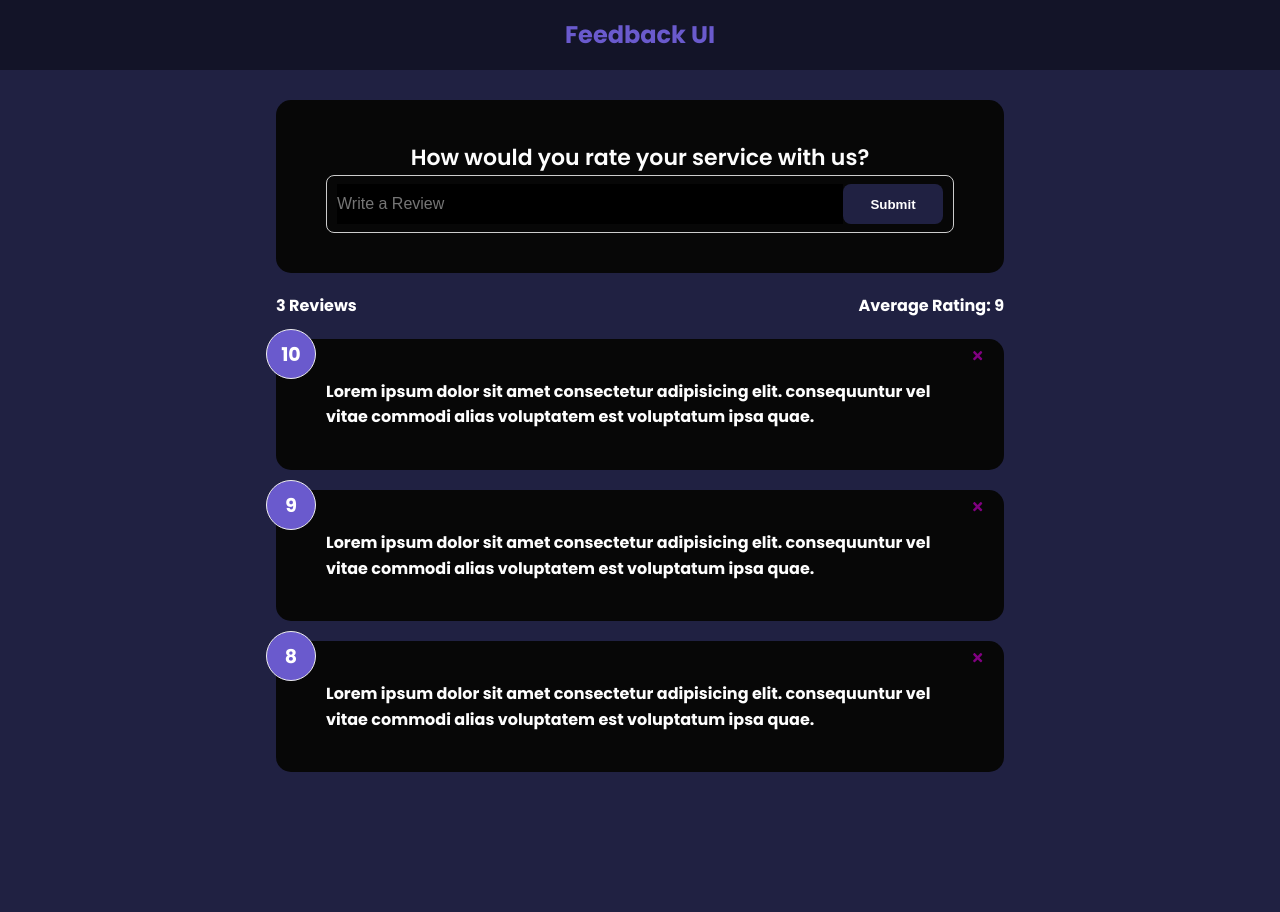
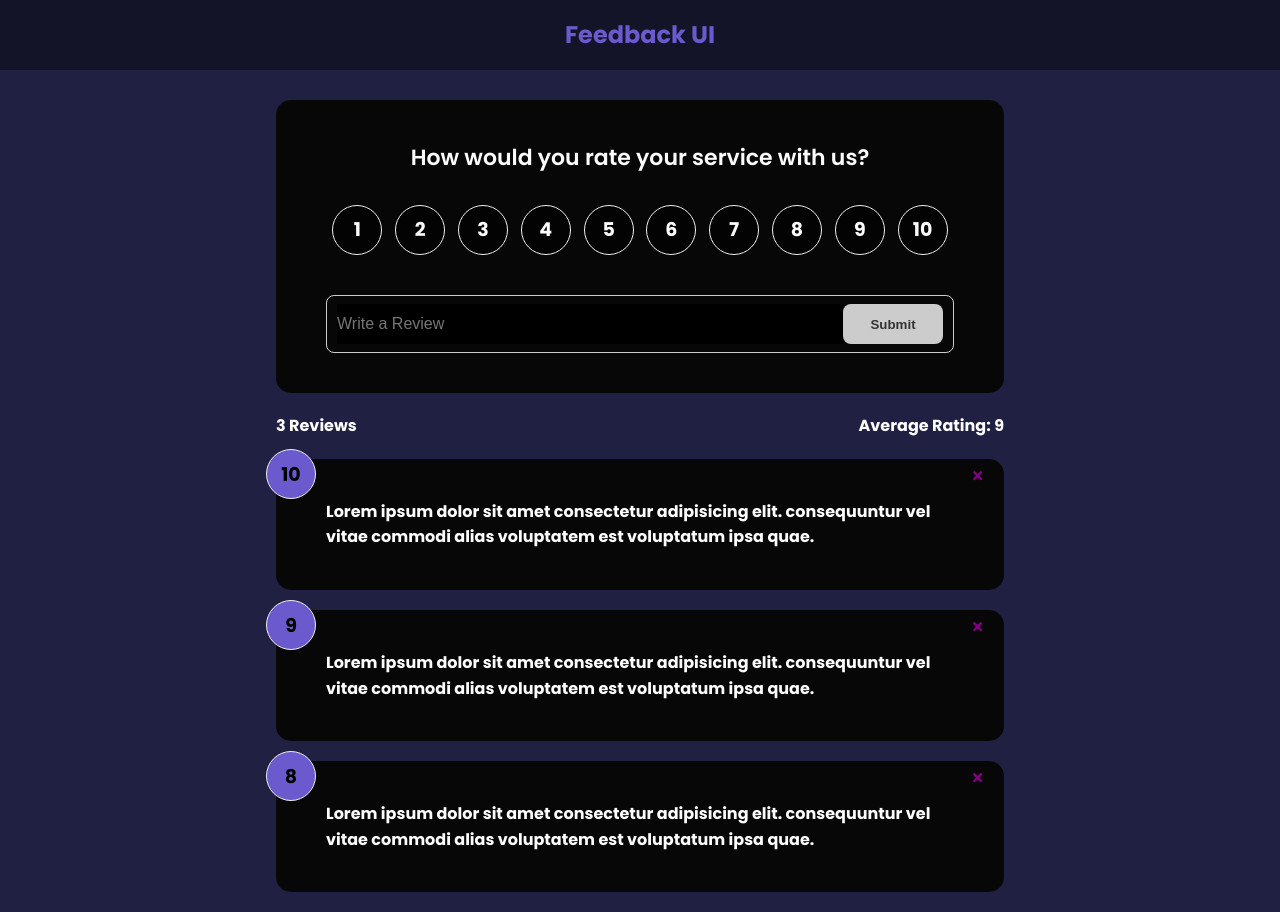
Before and after one commit to msalerno93/RatingFeedbackUI, a React (Create React App) app: page / in a window 1280 px wide. Before the commit the page ends 800 px from the top, so only its background shows below. Built offline with nearby package versions, Linux system fonts and the light colour scheme.

Commit message:
added animation to feedback list

```diff
--- a/package.json
+++ b/package.json
@@ -6,10 +6,12 @@
     "@testing-library/jest-dom": "^5.16.2",
     "@testing-library/react": "^12.1.3",
     "@testing-library/user-event": "^13.5.0",
+    "framer-motion": "^4.1.17",
     "react": "^17.0.2",
     "react-dom": "^17.0.2",
     "react-icons": "^4.3.1",
     "react-scripts": "5.0.0",
+    "uuid": "^8.3.2",
     "web-vitals": "^2.1.4"
   },
   "scripts": {
--- a/src/App.js
+++ b/src/App.js
@@ -1,3 +1,4 @@
+import { v4 as uuidv4 } from 'uuid'
 import { useState } from 'react'
 import Header from "./components/Header"
 import FeedbackList from './components/FeedbackList'
@@ -10,6 +11,11 @@
 
     const [feedback, setFeedback] = useState(FeedbackData)
 
+    const addFeedback = (newFeedback) => {
+        newFeedback.id = uuidv4()
+        setFeedback([newFeedback, ...feedback])
+    }
+
     const deleteFeedback = (id) => {
         if(window.confirm('Are you sure you want to delete this?')) {
             setFeedback(feedback.filter((item) => item.id !== id))
@@ -20,7 +26,7 @@
         <>
             <Header />
             <div className="container">
-                <FeedbackForm />
+                <FeedbackForm handleAdd={addFeedback}/>
                 <FeedbackStats feedback={feedback}/>
                 <FeedbackList feedback={feedback}
                 handleDelete={deleteFeedback}/>
--- a/src/components/FeedbackForm.jsx
+++ b/src/components/FeedbackForm.jsx
@@ -1,19 +1,49 @@
 import { useState } from "react"
 import Card from "./shared/Card"
 import Button from "./shared/Button"
+import RatingSelect from "./RatingSelect"
 
-function FeedbackForm() {
+function FeedbackForm({handleAdd}) {
 
     const [text, setText] = useState('')
+    const [rating, setRating] = useState(10)
+    const [btnDisabled, setBtnDisabled] = useState(true)
+    const [message, setMessage] = useState('')
 
     const handleTextChange = (e) => {
-        setText(e.target.value);
+        if(text === ''){
+            setBtnDisabled(true)
+            setMessage(null)
+        }
+        else if(text !== '' && text.trim().length <= 10){
+            setBtnDisabled(true)
+            setMessage('Text Must Be Atleast 10 Characters')
+        }
+        else {
+            setMessage(null)
+            setBtnDisabled(false)
+        }
+        setText(e.target.value)
+    }
+
+    const handleSubmit = (e) => {
+        e.preventDefault()
+        if(text.trim().length > 10) {
+            const newFeedback = {
+                text: text,
+                rating: rating
+            }
+            handleAdd(newFeedback)
+
+            setText('')
+        }
     }
 
   return (
     <Card>
-        <form>
+        <form onSubmit={handleSubmit}>
             <h2>How would you rate your service with us?</h2>
+            <RatingSelect select={(rating) => setRating(rating)} />
             <div className="input-group">
 
                 <input onChange={handleTextChange} value={text} type="text"
@@ -21,10 +51,10 @@
                 style={{backgroundColor: "black", color: "white"}}
                 />
 
-                <Button type="submit">Submit
+                <Button type="submit" isDisabled={btnDisabled}>Submit
                 </Button>
-
             </div>
+            {message && <div className="message" style={{color: "white"}}>{message}</div>}
         </form>
     </Card>
   )
--- a/src/components/FeedbackList.jsx
+++ b/src/components/FeedbackList.jsx
@@ -1,3 +1,4 @@
+import { motion, AnimatePresence } from 'framer-motion'
 import FeedbackItem from "./FeedbackItem"
 
 function FeedbackList({ feedback, handleDelete }) {
@@ -8,11 +9,20 @@
 
     return (
       <div className="feedback-list">
+        <AnimatePresence>
           {feedback.map((item) => (
+            <motion.div
+              key={item.id}
+              initial={{opacity: 0}}
+              animate={{opacity: 1}}
+              exit={{opacity: 0}}
+              >
                 <FeedbackItem key={item.id} item={item}
                 handleDelete={handleDelete}
                 />
+            </motion.div>
             ))}
+        </AnimatePresence>
       </div>
     )
 }
--- /dev/null
+++ b/src/components/RatingSelect.jsx
@@ -0,0 +1,32 @@
+function RatingSelect({ select, selected }) {
+    // NOTE: We don't need local state here as it's a duplicate of parent state
+    // also no real need for useEffect or context
+    // useEffect(() => {
+    //   select(feedbackEdit.item.rating)
+    // }, [feedbackEdit])
+
+    const handleChange = (e) => {
+      select(+e.currentTarget.value)
+    }
+
+    // NOTE: simplified with iteration
+    return (
+      <ul className='rating'>
+        {Array.from({ length: 10 }, (_, i) => (
+          <li key={`rating-${i + 1}`}>
+            <input
+              type='radio'
+              id={`num${i + 1}`}
+              name='rating'
+              value={i + 1}
+              onChange={handleChange}
+              checked={selected === i + 1}
+            />
+            <label htmlFor={`num${i + 1}`}>{i + 1}</label>
+          </li>
+        ))}
+      </ul>
+    )
+  }
+
+  export default RatingSelect
--- a/src/index.css
+++ b/src/index.css
@@ -64,7 +64,7 @@
 .rating li,
 .num-display {
   position: relative;
-  background: #f4f4f4;
+  background: #030303;
   width: 50px;
   height: 50px;
   padding: 10px;
@@ -89,8 +89,8 @@
 
 .rating li:hover,
 .num-display {
-  background: #ff6a95;
-  color: #fff;
+  background: #6101af;
+  color: rgb(2, 0, 0);
 }
 
 [type='radio'] {
@@ -98,7 +98,7 @@
 }
 
 [type='radio']:checked ~ label {
-  background: #ff6a95;
+  background: #6101af;
   color: #fff;
 }
 
```
Also changed, not shown: 1 other file (tests, documents, lock files or other folders). Lines whose indentation alone changed are shown as unchanged.
